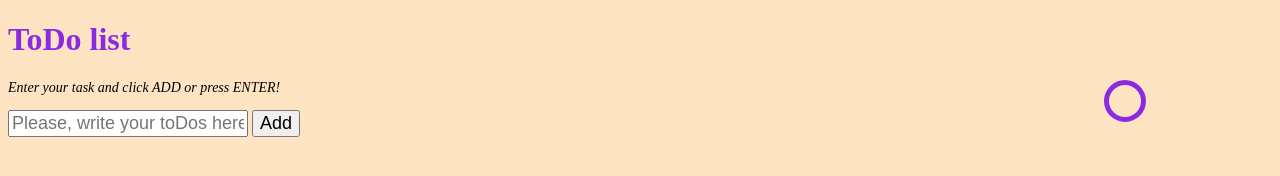
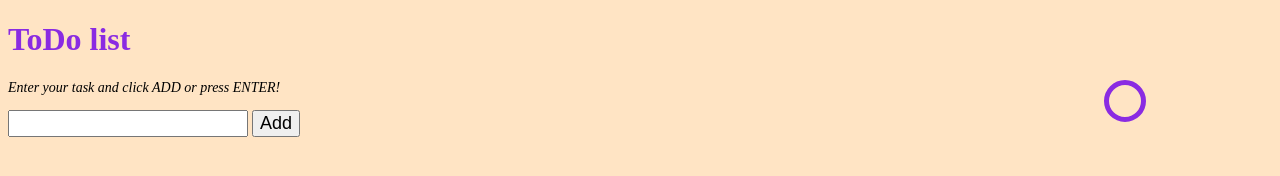
Before and after one commit to fun-projects-library/toDoList, a plain HTML site: page toDoList-frontend/index.html in a window 1280 px wide. Drawn offline with Linux system fonts and the light colour scheme; no server answers.

Commit message:
deleted the placeholder

```diff
--- a/toDoList-frontend/index.html
+++ b/toDoList-frontend/index.html
@@ -14,7 +14,7 @@
     <span id="tasksLeft"></span>
     <p class="description"> Enter your task and click ADD or press ENTER!</p>
 
-    <input type="text" id="todo_input" name="todo_input" placeholder="Please, write your toDos here!">
+    <input type="text" id="todo_input" name="todo_input">
     <button type="button" onclick="addItem()" id="button">Add</button>
 
     <p id="warning"></p>
```
